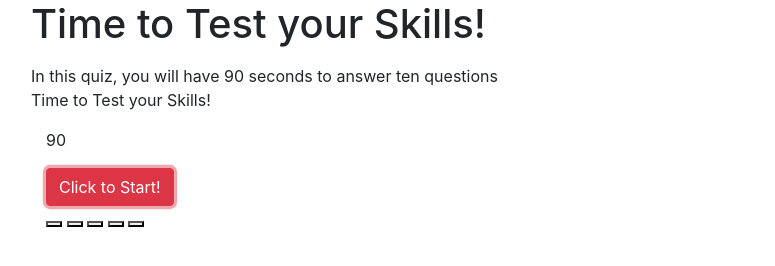
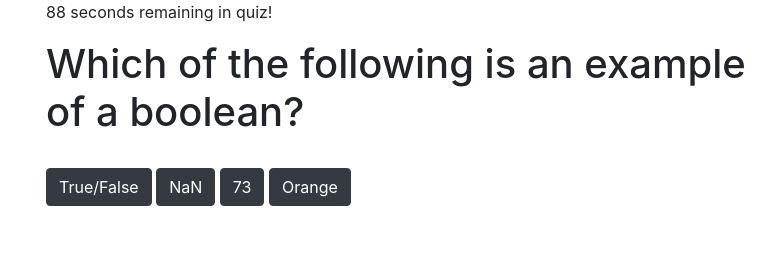
Before and after one commit to trishness/codequiz, a plain HTML site: page index.html in a window 1280 px wide. Both pictures are taken after a click on the button "Click to Start!". Shown: the whole page, without its empty margins (54-829 px from the left). Drawn offline with nearby package versions, Linux system fonts and the light colour scheme.

Commit message:
progress

```diff
--- a/index.html
+++ b/index.html
@@ -14,6 +14,7 @@
     </head>
     <body>
         <div class="container">
+            <div class="startDiv">
             <div class="row">
                 <div class="col-12">
                     <h1 class="center">Time to Test your Skills!</h1>
@@ -29,8 +30,13 @@
                 <div class="col-12">
                     <p class="center">Time to Test your Skills!</p>
                 </div>
+
             </div>
-            <div class="container-fluid">
+            <div class="row">
+                <button type="button" id="startBtn" class="btn btn-danger col-12">Click to Start!</button>
+            </div>
+        </div>
+            <div class="container-fluid questionsDiv">
                 <div class="row">
                     <div class="col-8 quizBox pd-auto>">
                         <div class="row">
@@ -40,13 +46,14 @@
                         </div>
                         <div class="row">
                             <div class="col-12">
-                                <button type="button" id="startBtn" class="btn btn-danger">Click to Start!</button>
+                                    <h1 class="showQuestion"></h1>
+
+                                    <br>
                                     <div class="buttons">
-                                        <button id="button0"><span id="choice0"></span></button>
-                                        <button id="button0"><span id="choice1"></span></button>
-                                        <button id="button0"><span id="choice2"></span></button>
-                                        <button id="button0"><span id="choice3"></span></button>
-                                        <button id="button0"><span id="choice4"></span></button>
+                                        <button type="button" class="btn btn-dark" id="button0"><span id="choice0"></span></button>
+                                        <button type="button" class="btn btn-dark" id="button1"><span id="choice1"></span></button>
+                                        <button type="button" class="btn btn-dark" id="button2"><span id="choice2"></span></button>
+                                        <button type="button" class="btn btn-dark" id="button3"><span id="choice3"></span></button>
                                     </div>
                             </div>
                         </div>
--- a/script.js
+++ b/script.js
@@ -14,14 +14,35 @@
 //create function for timer, run function when user starts quiz
 //if user answers incorrectly, deduct time. if/else?
 
-var timer = document.querySelector(".time");
+var timer = document.querySelector("#timer");
 var main = document.getElementById("main");
 var startButton = document.querySelector("#startBtn");
+var startDiv=document.querySelector(".startDiv")
+var questionsDiv=document.querySelector(".questionsDiv")
+var questionH1=document.querySelector(".showQuestion")
+var option1=document.querySelector("#button0")
+var option2=document.querySelector("#button1")
+var option3=document.querySelector("#button2")
+var option4=document.querySelector("#button3")
+var buttonsDiv = document.querySelector(".buttons")
+var secondsLeft = 90;
+var myIndex = 0
+
+
+questionsDiv.style.display="none"
+//want timer to start when user clicks start quiz
+//var secondsLeft = 90;
+
+document.getElementById("startBtn").addEventListener("click", function () {
+    questionsDiv.style.display="block"
+    startDiv.style.display="none"
+    printToScreen()
 
 
 
-//want timer to start when user clicks start quiz
-var secondsLeft = 90;
+    setTime(),
+        console.log(secondsLeft)
+})
 
 function setTime() {
 var timerInterval = setInterval(function() {
@@ -36,42 +57,75 @@ function setTime() {
 }
 
 function sendMessage() {
-    timer.textContent="Time's up!";
-    if(secondsLeft===0) {
+    timer.textContent = "Time's up!";
+    if (secondsLeft === 0) {
         alert(timer.textContent)
     };
 }
 
-setTime();
+
+
+
+var questionsArr=[
+    {
+        question: "Which of the following is an example of a boolean?",
+        options:["True/False", "NaN", "73", "Orange"],
+        correctAnswer: "True/False"
+    },
+    {
+        question: "What does scope refer to?",
+        options: ["Accessibility/visibility of variables throughout your code", "How to find specific characters within your code", "The type of variables presented in a function", "The process in which a third party reviews your code to check for errors and general comprehension"],
+        correctAnswer: "Accessibility/visibility of variables throughout your code"
+    },
+    {
+        question: "Where is the correct location to link the local JavaScript file within your HTML?",
+        options: ["You don't need to link it, it links automatically", "Within the head", "At the beginning of the body", "At the end of the body"],
+        correctAnswer: "At the end of the body"
+    },
+    {
+        question: "What is the command to add elements into a new array?",
+        options: [".insert", ".push", ".add", ".combine"],
+        correctAnswer: ".push"
+    },
+    {
+        question: "Which best describes JavaScript?",
+        options: ["The skeleton of a website", "The style of a website", "The interactive elements of a website", "A super hip term for when you're writing code while drinking coffee"],
+        correctAnswer: "The interactive elements of a website"
+    }
+]
+
+
+function printToScreen(){
+
+questionH1.textContent = questionsArr[myIndex].question
+
+option1.textContent = questionsArr[myIndex].options[0]
+option2.textContent = questionsArr[myIndex].options[1]
+option3.textContent = questionsArr[myIndex].options[2]
+option4.textContent = questionsArr[myIndex].options[3]
+
+
+
+}
+
+buttonsDiv.addEventListener("click",function(event){
+    console.log(event.target.textContent);
+    myIndex++
+    printToScreen()
+    //if statement for if my index < questionsArr.length, printtoscreen
+    //score counter, if options === correctanswer, score is time left when finished with quiz, alert at the end
+    //if input is incorrect, deduct from time
+})
 
 
 
 
 
-function runQuiz() {
-    var questions = [{
-            question:"What is an example of a boolean?",
-            choices: ["True/False", "NaN", "73", "Orange"],
-            correctAnswer, 0
-    },  {
-            question: "What does scope refer to?",
-            choices: ["Accessibility/visibility of variables throughout your code", "How to find specific characters within your code", "The type of variables presented in a function", "The process in which a third party reviews your code to check for errors and general comprehension"],
-            correctAnswer, 0
-    },  {
-            question: "What does a child element refer to?",
-            choices: ["An elemental code that was added to JavaScript within the past year", "A placeholder within your code used in the early developmental stages", "A sub element of any given parent element", "The production of HTML and CSS when linked"],
-            correctAnswer, 2
-    },  {
-            question: "What is the command to add elements into a new array?",
-            choices: [".insert", ".push", ".add", ".combine"],
-            correctAnswer, 1
-    },  {
-            question: "What is JavaScript best described as?",
-            choices: ["The skeleton of a website", "The style of a website", "The interactive elements of a website", "A super hip term for when you're writing code while drinking coffee"],
-            correctAnswer, 2
-    }
-}];
 
-//var questionCounter = 0;
-//var selections = [];
-//var quiz =
+// var questions = [
+//     new Question("Which is an example of a boolean?", ["True/False", "NaN", "73", "Orange"], "True/False"),
+//     new Question("What does scope refer to?", ["Accessibility/visibility of variables throughout your code", "How to find specific characters within your code", "The type of variables presented in a function", "The process in which a third party reviews your code to check for errors and general comprehension"], "Accessibility/visibility of variables throughout your code"),
+//     new Question("Where is the correct location to link the local JavaScript file within your HTML?", ["You don't need to link it, it links automatically", "Within the head", "At the beginning of the body", "At the end of the body"], "At the end of the body"),
+//     new Question("What is the command to add elements into a new array?", [".insert", ".push", ".add", ".combine"], ".push"),
+//     new Question("Which best describes JavaScript?", ["The skeleton of a website", "The style of a website", "The interactive elements of a website", "A super hip term for when you're writing code while drinking coffee"], "The interactive elements of a website"),
+// ]
```
Lines whose indentation alone changed are shown as unchanged.
